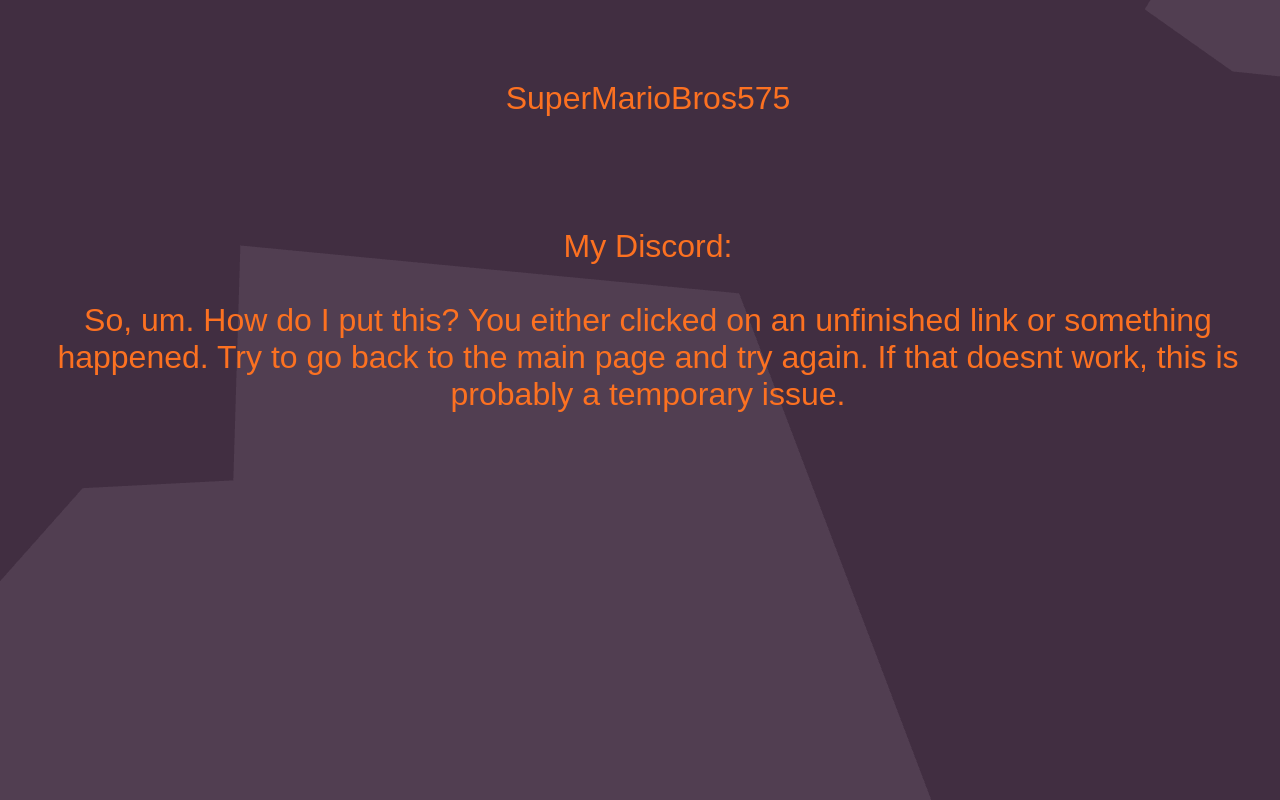
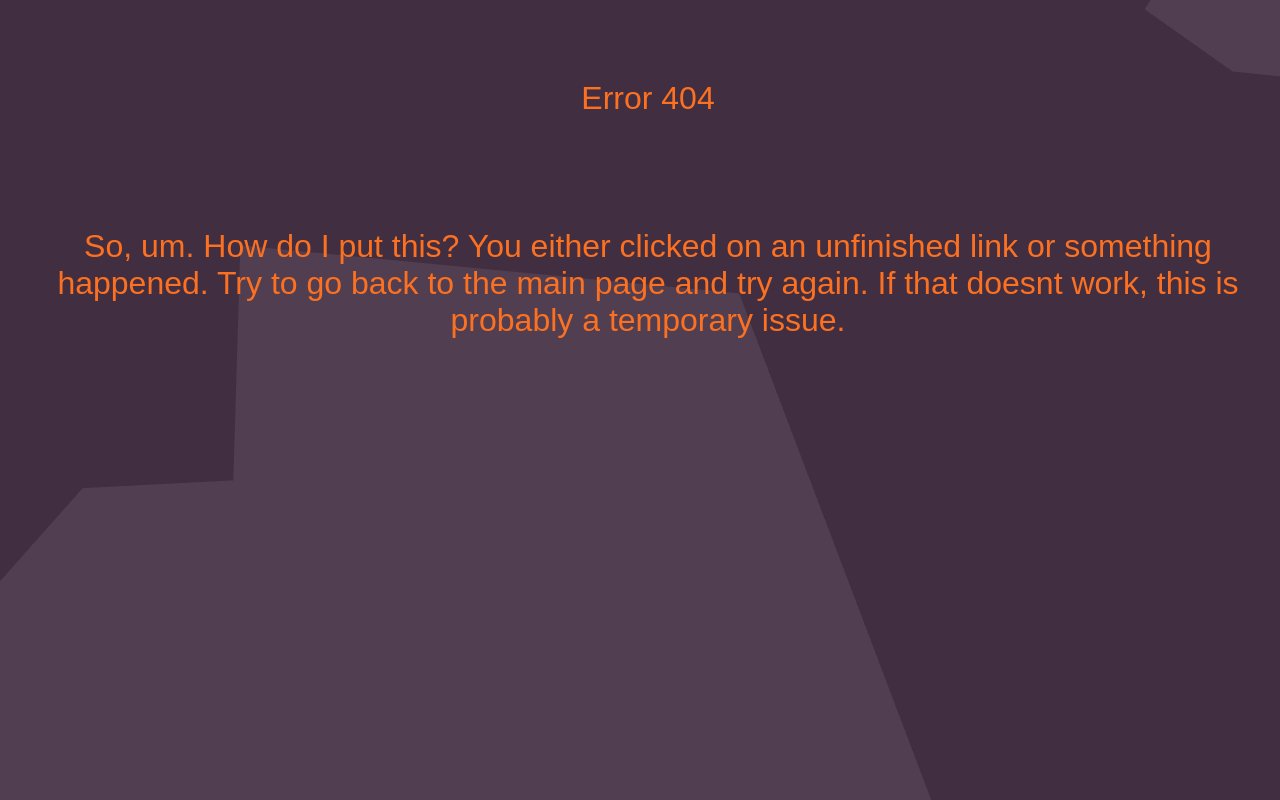
Before and after one commit to Cooliokid956/supermariobros575.github.io, a plain HTML site: page 404 page.html in a window 1280 px wide. Drawn offline with nearby package versions, Linux system fonts and the light colour scheme; animation ran at ten frames a second.

Commit message:
Update 404 page.html

```diff
--- a/404 page.html
+++ b/404 page.html
@@ -3,7 +3,7 @@
 <head>
     <meta charset="UTF-8">
     <meta name="viewport" content="width=device-width, initial-scale=1.0">
-    <title>SuperMarioBros575 - Home</title>
+    <title>Error 404</title>
     <script type="module" src="./index.js"></script>
     <style>
       body {
@@ -62,12 +62,11 @@
 </head>
 <body id="container">
   <div id="textContainer">
-    <div class="title">SuperMarioBros575</div><br/><br/><br/><br/>
+    <div class="title">Error 404</div><br/><br/><br/><br/>
     <div id="projects">
       <div class="project">unused</a></div><br/><br/><br/>
     </div>
     <div id="tohide">
-      <div class="project">My Discord:</div><br/><br/>
       <div class="project">So, um. How do I put this? You either clicked on an unfinished link or something happened. Try to go back to the main page and try again. If that doesnt work, this is probably a temporary issue.</div><br/><br/>
     </div>
   </div>
```
